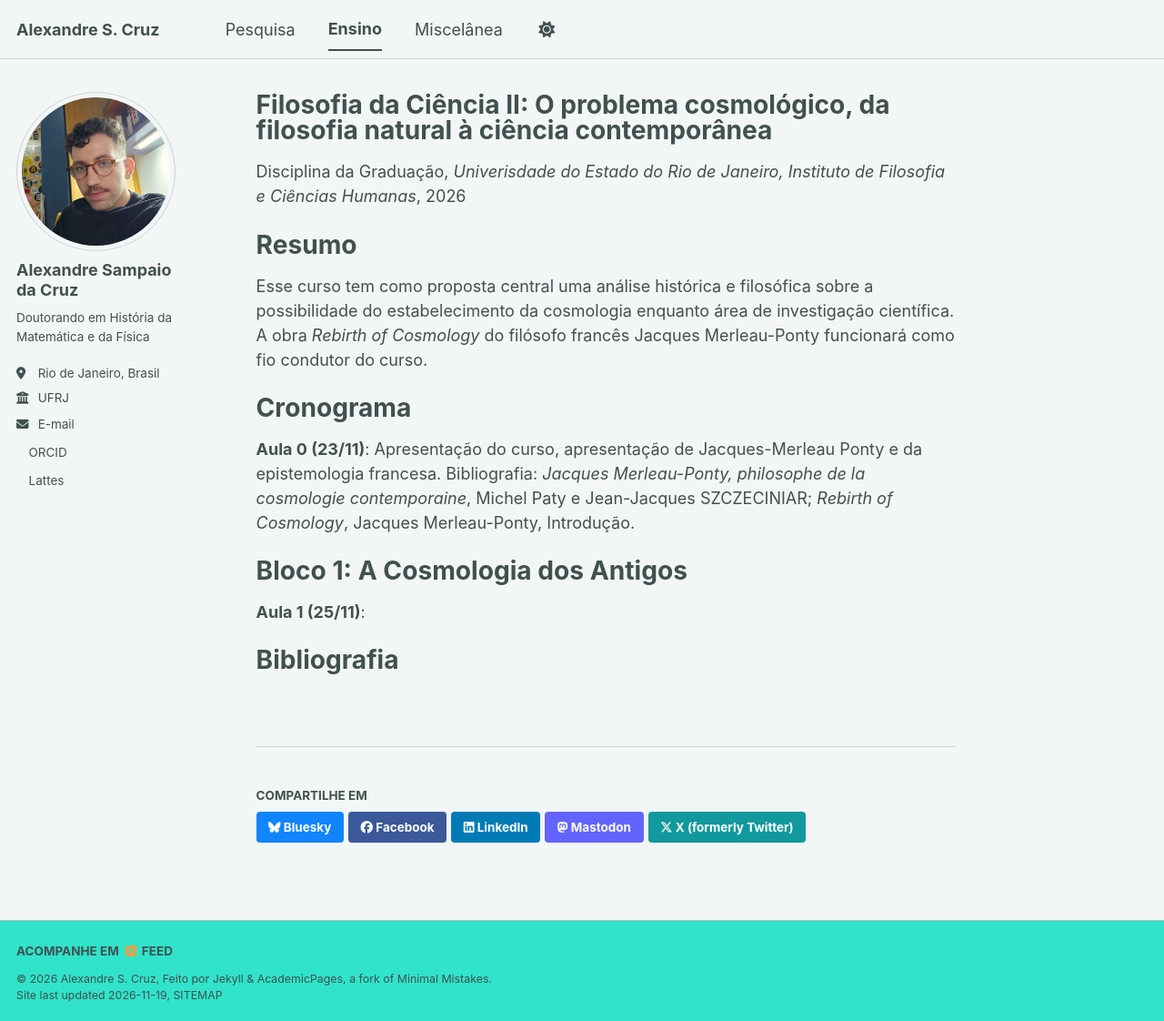
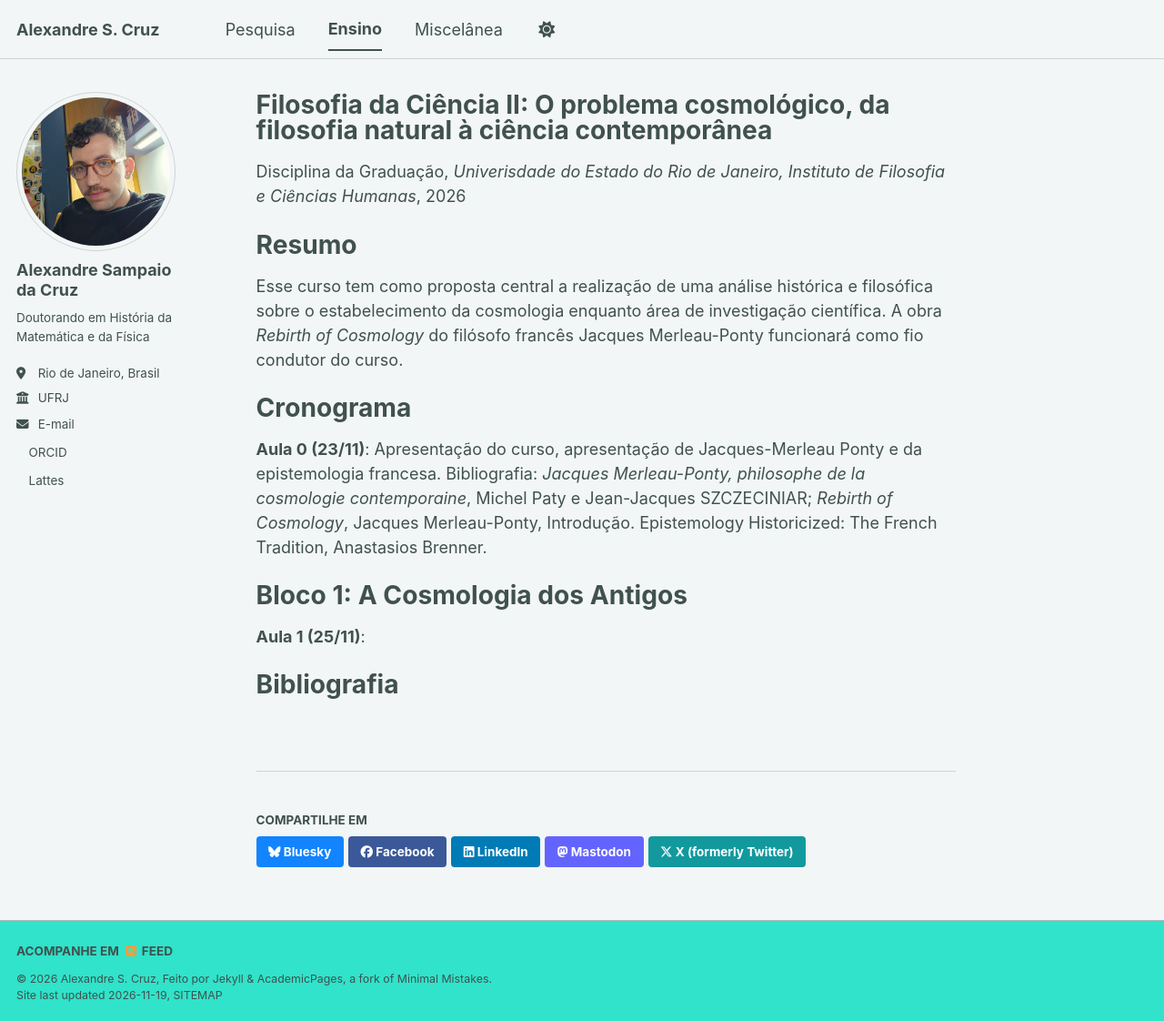
Before and after one commit to alexndr-sc/alexndr-sc.github.io, a Jekyll site: the page built from _teaching/2014-spring-teaching-1.md, in a window 1280 px wide and 1122 px high. Shown: the whole window at 91% size. Built offline with Jekyll 4.4.1, drawn with Linux system fonts in a browser that asks for light colours; a script bundle is joined from its source files by our own code; a style sheet for code colours, icons or effects is not loaded.

Commit message:
Update 2014-spring-teaching-1.md

```diff
--- a/_teaching/2014-spring-teaching-1.md
+++ b/_teaching/2014-spring-teaching-1.md
@@ -11,14 +11,13 @@ date: 2026-11-18
 Resumo
 ======
 
-Esse curso tem como proposta central uma análise histórica e filosófica sobre a possibilidade do estabelecimento da cosmologia enquanto área de investigação científica. A obra _Rebirth of Cosmology_ do filósofo francês Jacques Merleau-Ponty funcionará como fio condutor do curso.
+Esse curso tem como proposta central a realização de uma análise histórica e filosófica sobre o estabelecimento da cosmologia enquanto área de investigação científica. A obra _Rebirth of Cosmology_ do filósofo francês Jacques Merleau-Ponty funcionará como fio condutor do curso.
 
 Cronograma
 ======
 
 **Aula 0 (23/11)**: Apresentação do curso, apresentação de Jacques-Merleau Ponty e da epistemologia francesa. Bibliografia: _Jacques Merleau-Ponty, philosophe de la
-cosmologie contemporaine_, Michel Paty e Jean-Jacques SZCZECINIAR; _Rebirth of Cosmology_, Jacques Merleau-Ponty, Introdução.
-
+cosmologie contemporaine_, Michel Paty e Jean-Jacques SZCZECINIAR; _Rebirth of Cosmology_, Jacques Merleau-Ponty, Introdução. Epistemology Historicized: The French Tradition, Anastasios Brenner.
 
 # Bloco 1: A Cosmologia dos Antigos
 
```
